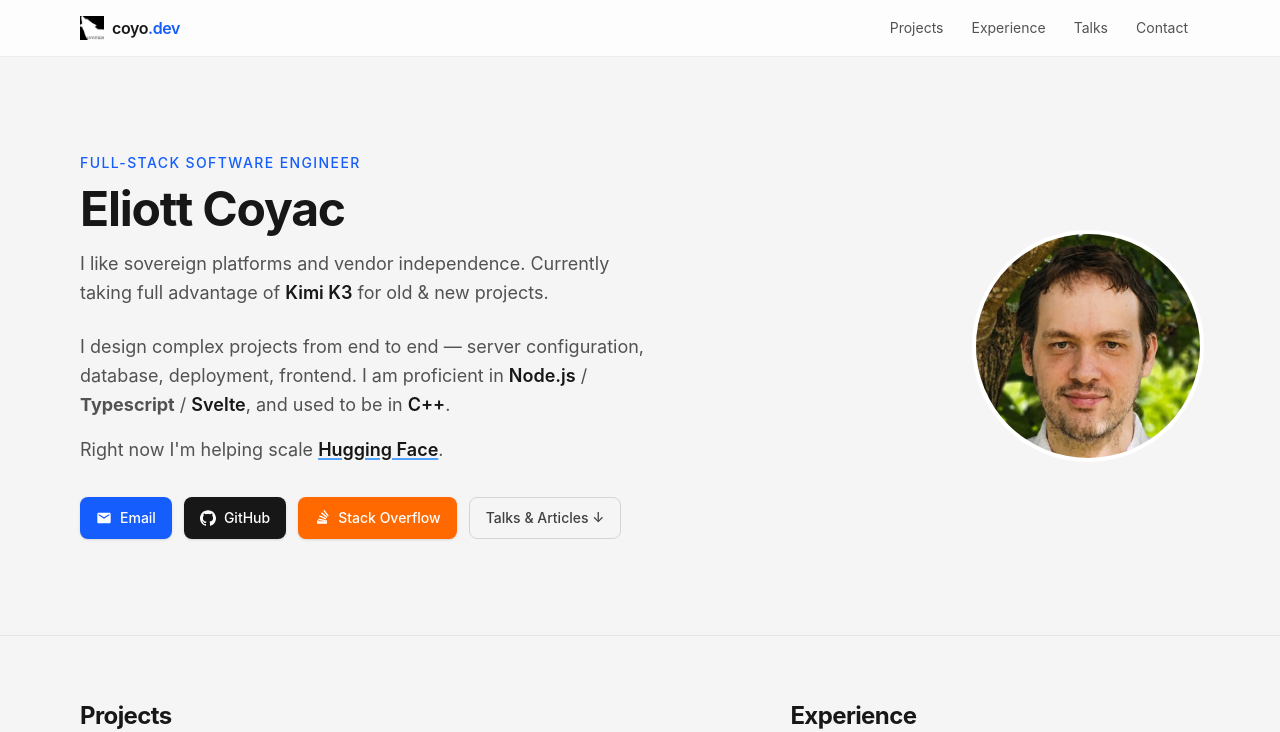
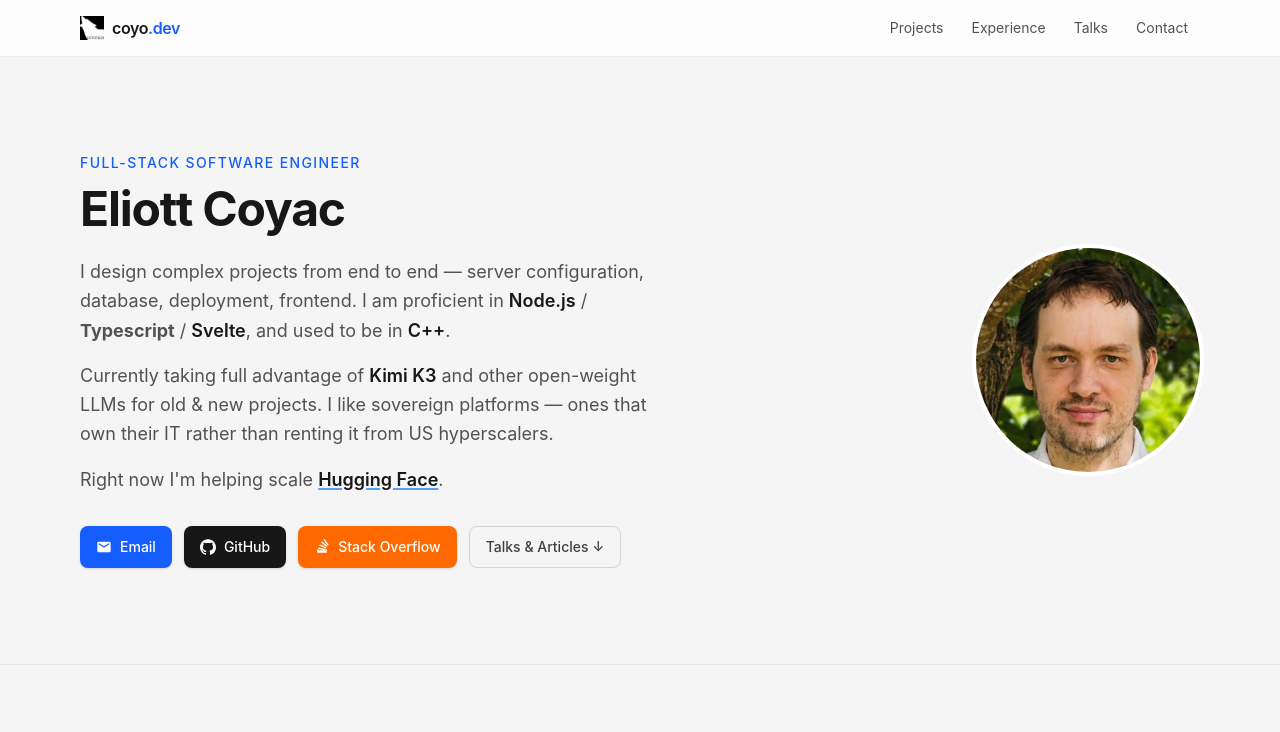
Before and after one commit to coyotte508/coyo, a SvelteKit app: page / in a window 1280 px wide. Shown: the top 732 px of the page. Built offline with nearby package versions, Linux system fonts and the light colour scheme.

Commit message:
Reword the sovereign-platforms line in the hero

```diff
--- a/src/routes/+page.svelte
+++ b/src/routes/+page.svelte
@@ -48,10 +48,6 @@
 				Full-stack software engineer
 			</p>
 			<h1 class="mt-3 text-4xl font-bold tracking-tight sm:text-5xl">Eliott Coyac</h1>
-			<p class="mt-4 max-w-xl text-lg leading-relaxed text-neutral-600 dark:text-neutral-300">
-				I like sovereign platforms and vendor independence. Currently taking full advantage of
-				<b class="font-semibold text-neutral-900 dark:text-white">Kimi K3</b> for old & new projects.
-			</p>
       <p class="mt-6 max-w-xl text-lg leading-relaxed text-neutral-600 dark:text-neutral-300">
 				I design complex projects from end to end — server configuration, database, deployment,
 				frontend. I am proficient in <b
@@ -60,6 +56,10 @@
 					class="font-semibold text-neutral-900 dark:text-white">Svelte</b
 				>, and used to be in
 				<b class="font-semibold text-neutral-900 dark:text-white">C++</b>.
+			</p>
+      <p class="mt-4 max-w-xl text-lg leading-relaxed text-neutral-600 dark:text-neutral-300">
+				Currently taking full advantage of
+				<b class="font-semibold text-neutral-900 dark:text-white">Kimi K3</b> and other open-weight LLMs for old & new projects. I like sovereign platforms — ones that own their IT rather than renting it from US hyperscalers.
 			</p>
 			<p class="mt-4 max-w-xl text-lg leading-relaxed text-neutral-600 dark:text-neutral-300">
 				Right now I'm helping scale
```
